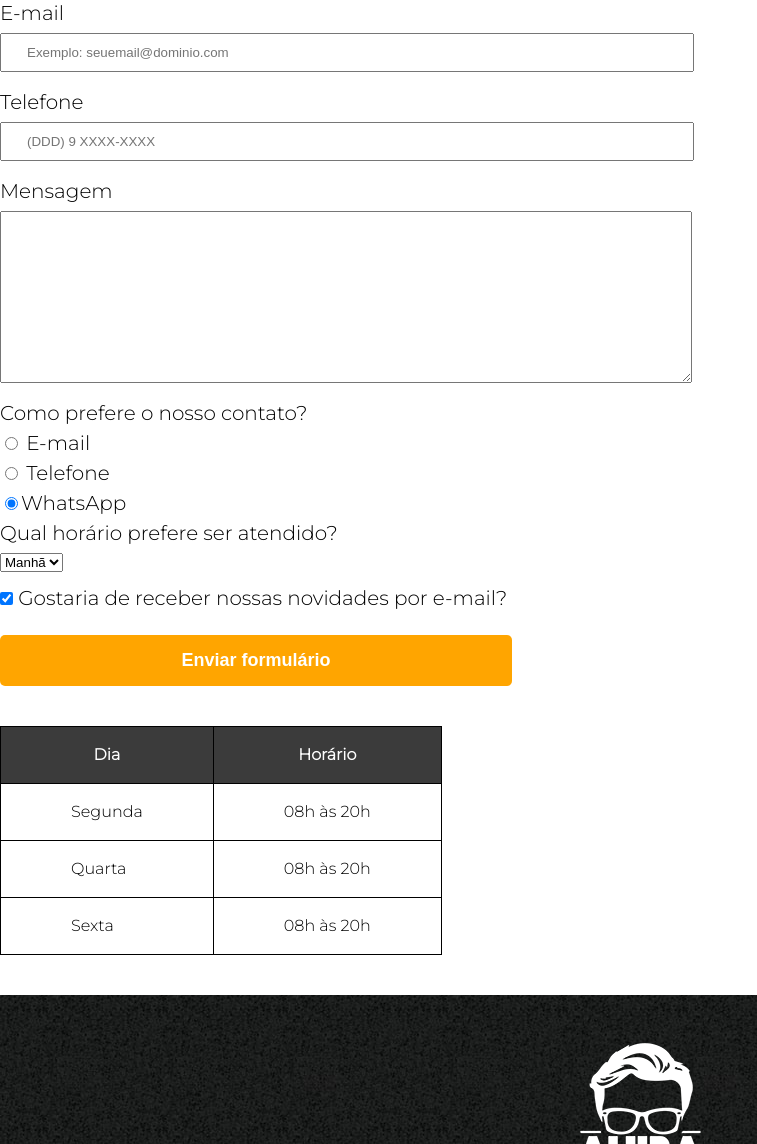
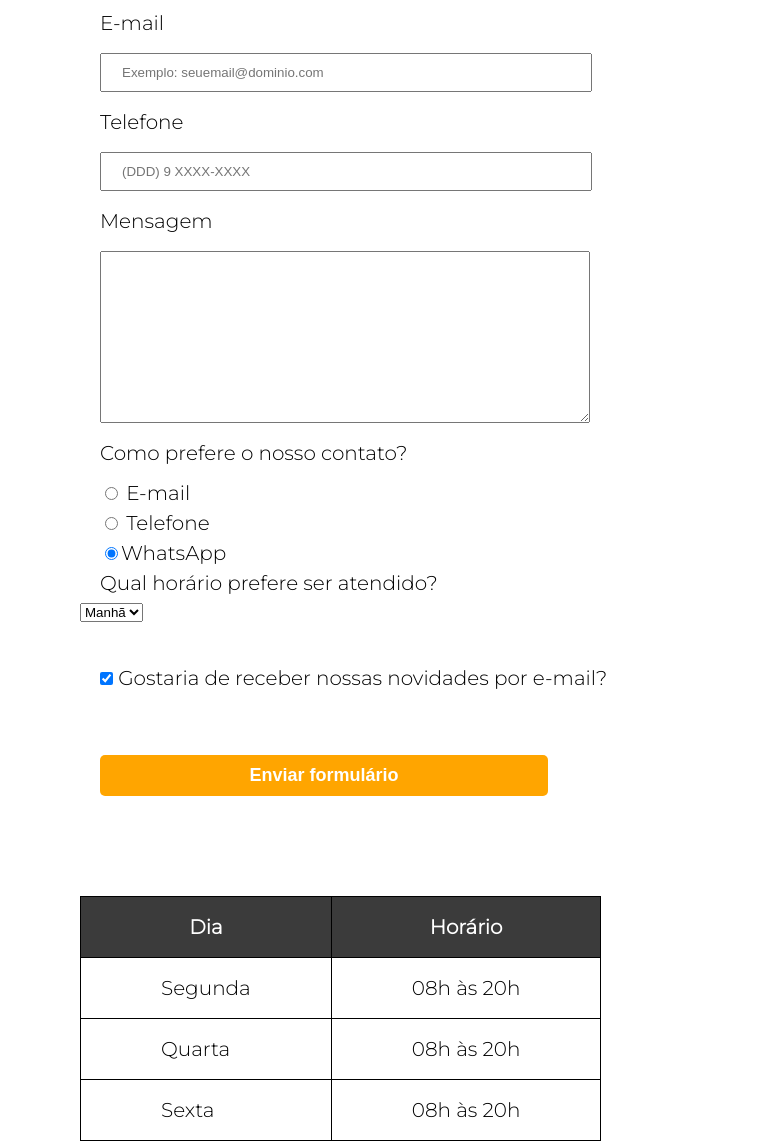
Before and after one commit to mcarlareis/barbearia-alura, a plain HTML site: page contato.html in a window 1280 px wide. Shown: the part 419-1563 px from the top of the page, without its empty margins (0-757 px from the left). Drawn offline with Linux system fonts and the light colour scheme.

Commit message:
Enquadramento das proporções da página ''Contatos"

```diff
--- a/style.css
+++ b/style.css
@@ -120,7 +120,7 @@ main
 }
 
 form
-{    margin: 40px 0;
+{    margin: 40px 80px;
 }
 
 form label,
@@ -128,27 +128,28 @@ form legend
 {
     display: block;
     font-size: 20px;
-    margin: 0 0 10px;
+    margin: 10px 20px;
 
 }
 
 .input-padrao
 {
     display: block;
-    margin: 0 0 20px;
-    padding: 10px 25px;
-    width: 50%;
+    margin: 20px;
+    padding: 10px 20px;
+    width: 40%;
 }
 
 .checkbox
 {
-    margin: 20px 0;
+    margin: 40px 0px;
 }
 
 .enviar
 {
     width: 40%;
-    padding: 15px 0;
+    margin: 20px;
+    padding: 10px 20px;
     background: orange;
     color: white;
     font-size: 18px;
@@ -167,7 +168,7 @@ form legend
 
 table
 {
-    margin: 20px 0 40px;
+    margin: 80px;
 }
 
 thead
@@ -181,8 +182,14 @@ td,
 th
 {
     border: 1px solid #000000;
-    padding: 20px 70px;
+    padding: 20px 80px;
+    font-size: 20px;
+    margin: 10px 20px;
+
+
 }
+
+
 
 
 /*css da pagina inicial*/
```
